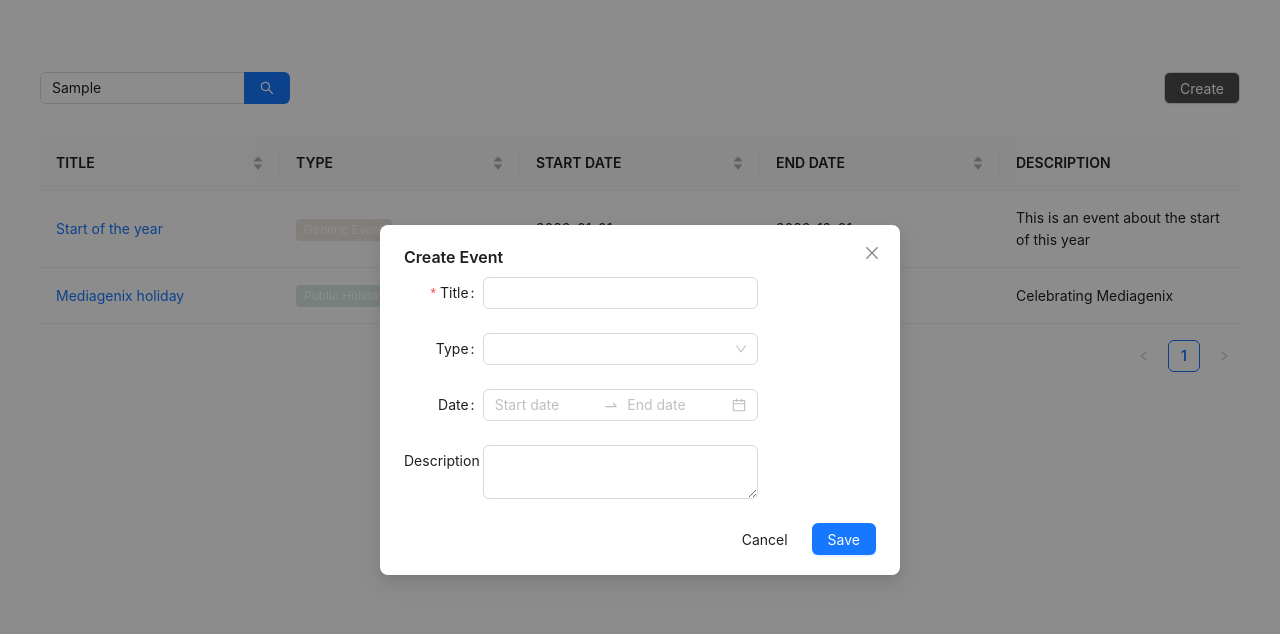
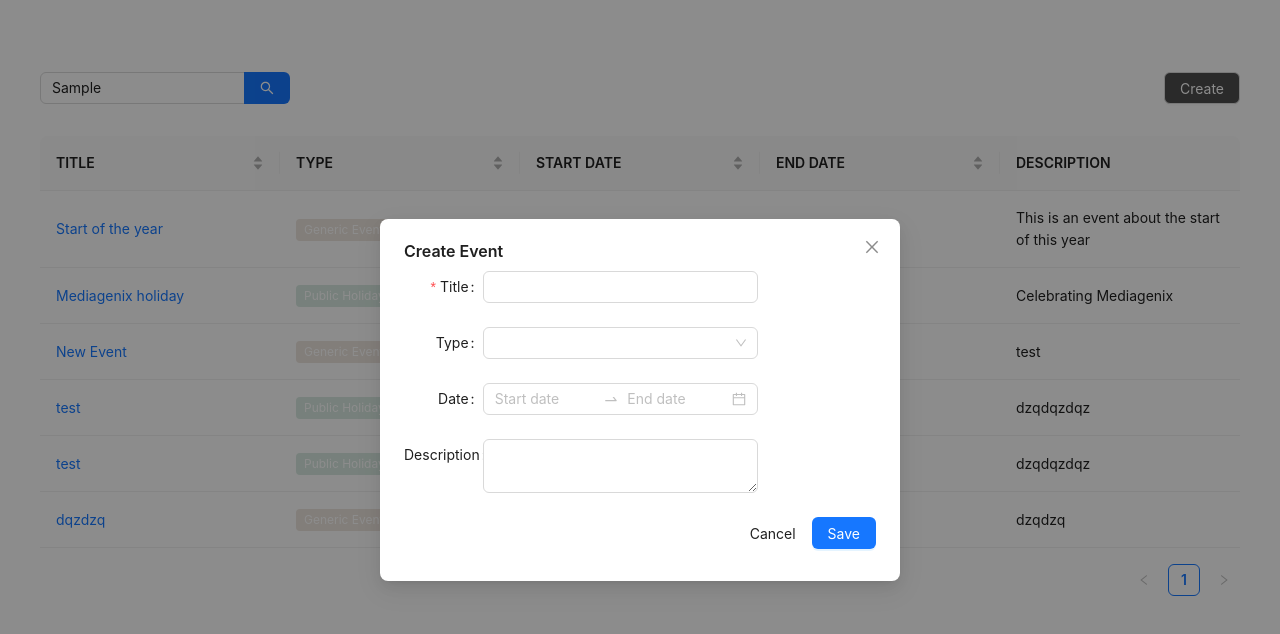
Before and after one commit to swann-martin/mediagenix-test, a React (Vite) app: page / in a window 1280 px wide. Both pictures are taken after typing "Sample" into the empty fields and a click on the button "Create". Shown: the top 634 px of the page. Built offline with nearby package versions, Linux system fonts and the light colour scheme; data requests are answered from the project's data file.

Commit message:
added react query fetch events, form and create an event

```diff
--- a/fake-api.json
+++ b/fake-api.json
@@ -1,5 +1,5 @@
 {
-  "data": [
+  "events": [
     {
       "id": "1",
       "title": "Start of the year",
@@ -15,6 +15,38 @@
       "startDate": "2022-04-04",
       "endDate": "2022-04-05",
       "description": "Celebrating Mediagenix"
+    },
+    {
+      "title": "New Event ",
+      "type": "generic",
+      "startDate": "2023-02-14",
+      "description": "test",
+      "endDate": "2023-03-09",
+      "id": "jt6QmIl"
+    },
+    {
+      "title": "test",
+      "type": "holiday",
+      "startDate": "2023-02-06",
+      "description": "dzqdqzdqz",
+      "endDate": "2023-03-06",
+      "id": "bzu0gNI"
+    },
+    {
+      "title": "test",
+      "type": "holiday",
+      "startDate": "2023-02-06",
+      "description": "dzqdqzdqz",
+      "endDate": "2023-03-06",
+      "id": "4I6lN-I"
+    },
+    {
+      "title": "dqzdzq",
+      "type": "generic",
+      "startDate": "2023-02-28",
+      "description": "dzqdzq",
+      "endDate": "2023-03-13",
+      "id": "ke6aKpc"
     }
   ],
   "schema": [
@@ -40,7 +72,10 @@
       ]
     },
     {
-      "name": ["startDate", "endDate"],
+      "name": [
+        "startDate",
+        "endDate"
+      ],
       "component": "range_picker",
       "label": "Date"
     },
--- a/package.json
+++ b/package.json
@@ -11,10 +11,13 @@
   },
   "dependencies": {
     "@tanstack/react-query": "^4.24.4",
+    "@tanstack/react-query-devtools": "^4.24.4",
     "antd": "^5.1.7",
+    "axios": "^1.3.0",
     "json-server": "^0.17.1",
     "react": "^18.2.0",
-    "react-dom": "^18.2.0"
+    "react-dom": "^18.2.0",
+    "react-query-devtools": "^2.6.3"
   },
   "devDependencies": {
     "@types/react": "^18.0.26",
--- a/src/App.css
+++ b/src/App.css
@@ -19,3 +19,8 @@
   align-items: center;
   padding: 10rem;
 }
+.align-end {
+  display: flex;
+  justify-content: end;
+  align-items: center;
+}
--- a/src/App.tsx
+++ b/src/App.tsx
@@ -3,6 +3,7 @@ import './App.css';
 import FormComponent from './components/FormComponent';
 import { DataType } from './utils/types';
 import { Button, Spin } from 'antd';
+import { ReactQueryDevtools } from '@tanstack/react-query-devtools';
 
 import {
   useQuery,
@@ -18,22 +19,10 @@ function App() {
   const [isFormOpen, setFormOpen] = useState<boolean>(false);
   const [data, setData] = useState<DataType[] | []>([]);
 
-  const getData = async () =>
-    fetch('http://localhost:5101/data', {
-      method: 'GET',
-      headers: {
-        Accept: 'application/json',
-        'Content-Type': 'application/json',
-      },
-    }).then((res) => res.json());
-
-  useEffect(() => {
-    getData().then((data) => {
-      setData(data);
-    });
-  }, []);
+  const queryClient = new QueryClient();
 
   return (
+    <QueryClientProvider client={queryClient}>
       <div className="app">
         <div className="app-header">
           <Search data={data} />
@@ -52,10 +41,12 @@ function App() {
           </Button>
         </div>
 
-      <TableComponent data={data} />
+        <TableComponent />
 
         <FormComponent isFormOpen={isFormOpen} setFormOpen={setFormOpen} />
       </div>
+      <ReactQueryDevtools initialIsOpen={true} />
+    </QueryClientProvider>
   );
 }
 
--- /dev/null
+++ b/src/api/queriesFonctions.ts
@@ -0,0 +1,12 @@
+import axios from 'axios';
+
+const api = 'http://localhost:5101';
+
+export const fetchEvents = () =>
+  axios.get(`${api}/events`).then((res) => res.data);
+
+export const fetchFormSchema = () =>
+  axios.get(`${api}/schema`).then((res) => res.data);
+
+export const postEvent = (data: {}) =>
+  axios.post(`${api}/events`, data).then((res) => res.data);
--- a/src/components/FormComponent.tsx
+++ b/src/components/FormComponent.tsx
@@ -1,8 +1,10 @@
-import React, { MouseEvent, useEffect } from 'react';
-import { Button, DatePicker, Form, Input, Select } from 'antd';
+import React, { MouseEvent, useEffect, useState } from 'react';
+import { Button, DatePicker, Form, Input, Select, Space, Spin } from 'antd';
 import TextArea from 'antd/es/input/TextArea';
 import { SchemaType } from '../utils/types';
 import Modal from 'antd/es/modal/Modal';
+import { useMutation, useQuery } from '@tanstack/react-query';
+import { fetchFormSchema, postEvent } from '../api/queriesFonctions';
 
 const FormComponent = ({
   isFormOpen,
@@ -13,45 +15,96 @@ const FormComponent = ({
 }) => {
   const [form] = Form.useForm();
   const { RangePicker } = DatePicker;
+  const { mutate } = useMutation(postEvent, {});
+  const { isLoading, error, data } = useQuery({
+    queryKey: ['schema'],
+    queryFn: fetchFormSchema,
+  });
 
-  const [schema, setSchema] = React.useState([]);
+  if (isLoading)
+    return (
+      <Spin tip="Loading">
+        <div className="spin-content" />
+      </Spin>
+    );
 
-  useEffect(() => {
-    try {
-      const res = fetch(`http://localhost:5101/schema`);
-      res.then((res) => res.json()).then((schema) => setSchema(schema));
-    } catch (e) {
-      console.error(e);
-    }
-  }, []);
+  if (error)
+    return (
+      <div>
+        <p>{JSON.stringify(error)}</p>
+      </div>
+    );
 
-  const CustomInput = ({ item }: { item: SchemaType }) => {
+  const CustomField = ({ item }: { item: SchemaType }) => {
     switch (item.component) {
       case 'textarea':
-        return <TextArea />;
+        return (
+          <Form.Item
+            name={item.name}
+            label={item.label}
+            required={!!item.required}
+          >
+            <TextArea />
+          </Form.Item>
+        );
       case 'range_picker':
-        return <RangePicker />;
+        return (
+          <Form.Item
+            name={item.name}
+            label={item.label}
+            required={!!item.required}
+          >
+            <RangePicker />
+          </Form.Item>
+        );
+
       case 'select':
-        return <Select options={item.options} />;
+        return (
+          <Form.Item
+            name={item.name}
+            label={item.label}
+            required={!!item.required}
+          >
+            <Select options={item.options} />
+          </Form.Item>
+        );
+
       case 'text':
-        return <Input />;
       default:
-        return <Input />;
+        return (
+          <Form.Item
+            name={item.name}
+            label={item.label}
+            required={!!item.required}
+          >
+            <Input />
+          </Form.Item>
+        );
     }
   };
 
   const onFinish = (values: any) => {
-    console.log('Received values of form:', values);
-  };
+    values.endDate = values.startDate.endDate[1].toISOString().split('T')[0];
+    values.startDate = values.startDate.endDate[0].toISOString().split('T')[0];
 
-  const submit = (e: MouseEvent): void => {
-    e.preventDefault();
-    e.stopPropagation();
-    console.log('sumbitted form');
+    const newValues = {
+      ...values,
+    };
+
+    mutate(newValues, {
+      onSuccess: (res) => {
+        console.log('success ', res), setFormOpen(false);
+      },
+    });
+    // postEvent(newValues).then((res) => {
+    //   console.log(res);
+    //   res && setFormOpen(false);
+    // });
   };
 
   const handleModalOk = () => {
     // setConfirmLoading(true);
+
     setTimeout(() => {
       setFormOpen(false);
       // setConfirmLoading(false);
@@ -67,21 +120,12 @@ const FormComponent = ({
       title="Create Event"
       open={isFormOpen}
       centered={true}
-      onOk={handleModalOk}
+      onOk={onFinish}
       // confirmLoading={confirmLoading}
       onCancel={handleCancel}
       okText="Save"
       destroyOnClose={true}
-      footer={[
-        <>
-          <Button form="form" htmlType="button" type="text">
-            Cancel
-          </Button>
-          <Button htmlType="submit" key="submit" type="primary">
-            Save
-          </Button>
-        </>,
-      ]}
+      footer={false}
     >
       <Form
         labelCol={{ span: 4 }}
@@ -89,24 +133,18 @@ const FormComponent = ({
         layout="horizontal"
         style={{ maxWidth: 600 }}
         onFinish={onFinish}
-        id="form"
       >
-        {schema.map((item: SchemaType) => (
-          <Form.Item
-            name={item.name}
-            label={item.label}
-            required={!!item.required}
-          >
-            <CustomInput item={item} />
-          </Form.Item>
+        {data.map((item: SchemaType, i: number) => (
+          <CustomField item={item} key={i} />
         ))}
-
-        {/* <Button htmlType="button" type="text">
-        Cancel
-      </Button>
-      <Button htmlType="submit" type="primary">
-        Save
-      </Button> */}
+        <div className="align-end">
+          <Button htmlType="button" type="text">
+            Cancel
+          </Button>
+          <Button htmlType="submit" type="primary">
+            Save
+          </Button>
+        </div>
       </Form>
     </Modal>
   );
--- a/src/components/TableComponent.tsx
+++ b/src/components/TableComponent.tsx
@@ -2,9 +2,30 @@ import React, { useState } from 'react';
 import { DataType } from '../utils/types';
 import { Button, Table, Tag, TableProps, Spin } from 'antd';
 import type { ColumnsType, SorterResult } from 'antd/es/table/interface';
+import { useQuery } from '@tanstack/react-query';
+import axios from 'axios';
 
-const TableComponent = ({ data }: { data: DataType[] | [] }) => {
+const TableComponent = () => {
   const [sortedInfo, setSortedInfo] = useState<SorterResult<DataType>>({});
+  const { isLoading, error, data, isFetching } = useQuery({
+    queryKey: ['fetchEvents'],
+    queryFn: () =>
+      axios.get('http://localhost:5101/events').then((res) => res.data),
+  });
+
+  if (isLoading)
+    return (
+      <Spin tip="Loading">
+        <div className="spin-content" />
+      </Spin>
+    );
+
+  if (error)
+    return (
+      <div>
+        <p>{JSON.stringify(error)}</p>
+      </div>
+    );
 
   const handleChange: TableProps<DataType>['onChange'] = (filters, sorter) => {
     console.log('Various parameters', filters, sorter);
@@ -87,12 +108,6 @@ const TableComponent = ({ data }: { data: DataType[] | [] }) => {
     },
   ];
 
-  return data?.length > 0 ? (
-    <Table columns={columns} dataSource={data} onChange={handleChange} />
-  ) : (
-    <Spin tip="Loading" size="large">
-      <div className="spin-content" />
-    </Spin>
-  );
+  return <Table columns={columns} dataSource={data} onChange={handleChange} />;
 };
 export default TableComponent;
```
Also changed, not shown: 1 other file (tests, documents, lock files or other folders). Lines whose indentation alone changed are shown as unchanged.
